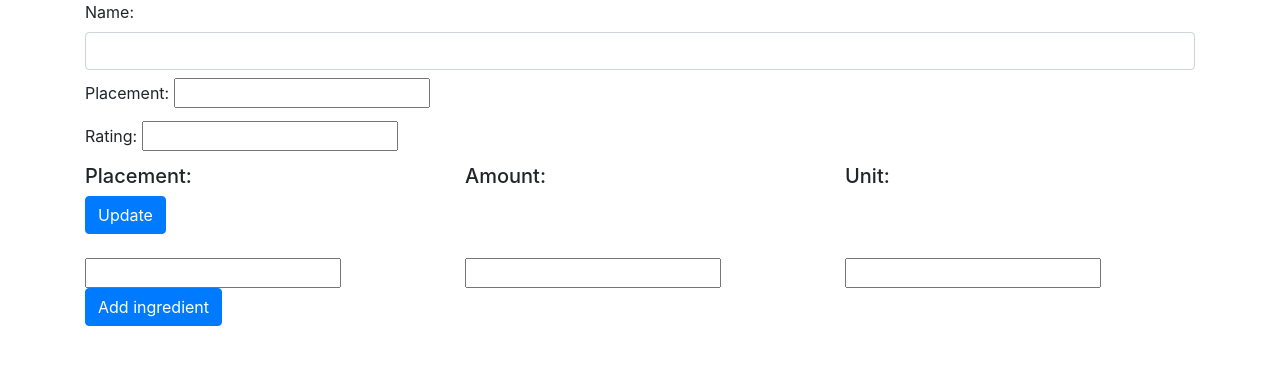
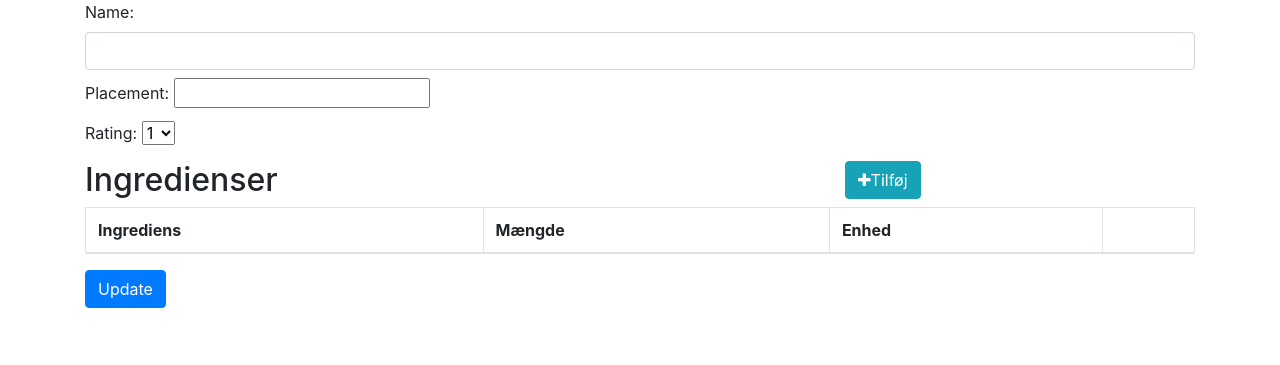
Before and after one commit to julietKiloRomeo/menu-editor, a FastAPI app: page /recipe/1 in a window 1280 px wide. Shown: the top 365 px of the page. Run offline with FastAPI, Linux system fonts and the light colour scheme; lists and menus that the app fills with data are empty; some libraries are stand-ins or nearby versions.

Commit message:
add jquery to dynamically update tables

```diff
--- a/main.py
+++ b/main.py
@@ -1,4 +1,4 @@
-from fastapi import FastAPI, Request, Form, status
+from fastapi import FastAPI, Request, Form, status, Depends
 from tinydb import TinyDB, Query
 import json
 import db as database
@@ -6,10 +6,14 @@ from fastapi.responses import HTMLResponse, RedirectResponse
 from fastapi.staticfiles import StaticFiles
 from fastapi.templating import Jinja2Templates
 
+import pathlib
+
+STATIC_DIR = pathlib.Path(__file__).parent / "static"
+print(STATIC_DIR)
 menu_db = database.DB()
 app = FastAPI()
 
-app.mount("/static", StaticFiles(directory="static"), name="static")
+app.mount("/static", StaticFiles(directory=STATIC_DIR), name="static")
 templates = Jinja2Templates(directory="templates")
 
 
@@ -41,7 +45,7 @@ def list_ingredients(page: int = -1, search: str = None):
 
 @app.post("/api/ingredient")
 def add_ingredient(item: database.Ingredient):
-    db_id = menu_db.add_from_api("ingredient", item.dict())
+    #db_id = menu_db.add_from_api("ingredient", item.dict())
     return { "success": db_id }
 
 @app.get("/api/recipe")
@@ -53,10 +57,15 @@ def list_recipies(page: int = -1, search: str = None):
         pagination = 20,
     )
 
-@app.post("/api/recipe")
-def add_recipe(item: database.Recipe):
-    db_id = menu_db.add_from_api("recipe", item.dict())
-    return { "success": db_id }
+@app.post("/api/recipe/{doc_id}")
+def upsert_recipe(doc_id: int, item: database.Recipe):
+    make_new = doc_id == -1
+    if make_new:
+        menu_db.add_from_api("recipe", item.dict())
+        print("recipe created")
+        return "recipe added"
+    print(item.dict())
+    return "recipe updated"
 
 #-----------------------------------------------------
 # HTML
@@ -73,10 +82,7 @@ def ingredient_list(request: Request):
 @app.post("/ingredient")
 async def ingredient_update(
         request: Request,
-        doc_id:int = Form(...),
-        name: str = Form(...),
-        category: str = Form(...),
-        alii: str = Form(...)
+        recipe: database.Recipe
     ):
     update_data = dict(
         name=name,
@@ -117,7 +123,31 @@ def recipe_list(request: Request):
     recipes = menu_db._db.table("recipe").all()
     return templates.TemplateResponse("recipe_list.html", {"request": request, "recipes": recipes})
 
+
+
+@app.post("/recipe/add_ingredient", response_class=HTMLResponse)
+def recipe_add_ingredient(
+    request: Request,
+    doc_id: int = Form(...),
+    name: str = Form(...),
+    value: float = Form(...),
+    unit: str = Form(...),
+):
+    DB.add_ingredient_to_recipe(self, doc_id, name, value, unit)
+    return RedirectResponse(url=f"/recipe/{doc_id}", status_code=status.HTTP_303_SEE_OTHER)
+
 @app.get("/recipe/{doc_id}", response_class=HTMLResponse)
 def recipe_details(request: Request, doc_id: int):
-    recipe = menu_db._db.table("recipe").get(doc_id=doc_id)
-    return templates.TemplateResponse("recipe_detail.html", {"request": request, "recipe": recipe})
+    recipe_or_none = menu_db._db.table("recipe").get(doc_id=doc_id)
+
+    recipe = recipe_or_none if recipe_or_none else {"name":"", "placement":"", "rating":0, "ingredients":[]}
+
+    ratings = [e.value for e in database.Rating]
+    return templates.TemplateResponse(
+        "recipe_detail.html",
+        {
+            "request": request,
+            "recipe": recipe,
+            "ratings": ratings
+        }
+    )
--- a/templates/layout.html
+++ b/templates/layout.html
@@ -6,12 +6,15 @@
     <meta name="author" content="">
 
     <title>Item Details</title>
-<link rel="stylesheet" href="https://stackpath.bootstrapcdn.com/bootstrap/4.5.0/css/bootstrap.min.css" integrity="sha384-9aIt2nRpC12Uk9gS9baDl411NQApFmC26EwAOH8WgZl5MYYxFfc+NcPb1dKGj7Sk" crossorigin="anonymous">
-
-<!-- JS, Popper.js, and jQuery -->
-<script src="https://code.jquery.com/jquery-3.5.1.slim.min.js" integrity="sha384-DfXdz2htPH0lsSSs5nCTpuj/zy4C+OGpamoFVy38MVBnE+IbbVYUew+OrCXaRkfj" crossorigin="anonymous"></script>
-<script src="https://cdn.jsdelivr.net/npm/popper.js@1.16.0/dist/umd/popper.min.js" integrity="sha384-Q6E9RHvbIyZFJoft+2mJbHaEWldlvI9IOYy5n3zV9zzTtmI3UksdQRVvoxMfooAo" crossorigin="anonymous"></script>
-<script src="https://stackpath.bootstrapcdn.com/bootstrap/4.5.0/js/bootstrap.min.js" integrity="sha384-OgVRvuATP1z7JjHLkuOU7Xw704+h835Lr+6QL9UvYjZE3Ipu6Tp75j7Bh/kR0JKI" crossorigin="anonymous"></script></head>
+    <link rel="stylesheet" href="https://fonts.googleapis.com/css?family=Roboto|Varela+Round|Open+Sans">
+    <link rel="stylesheet" href="https://stackpath.bootstrapcdn.com/bootstrap/4.5.0/css/bootstrap.min.css">
+    <link rel="stylesheet" href="https://fonts.googleapis.com/icon?family=Material+Icons">
+    <link rel="stylesheet" href="https://maxcdn.bootstrapcdn.com/font-awesome/4.7.0/css/font-awesome.min.css">
+    <script src="https://code.jquery.com/jquery-3.5.1.min.js"></script>
+    <script src="https://cdn.jsdelivr.net/npm/popper.js@1.16.0/dist/umd/popper.min.js"></script>
+    <script src="https://stackpath.bootstrapcdn.com/bootstrap/4.5.0/js/bootstrap.min.js"></script>
+    {% block javascript %}
+    {% endblock %}
 <body>
 
 <main role="main">
@@ -22,4 +25,5 @@
 
 </div>
 </body>
+
 </html>
--- a/templates/recipe_detail.html
+++ b/templates/recipe_detail.html
@@ -1,11 +1,18 @@
 {% extends "layout.html" %}
+
+{% block javascript %}
+    <script>
+        var recipe = {{recipe|safe}};
+        const url = "/api/recipe/{{recipe.doc_id or -1}}";
+    </script>
+    <script src="{{ url_for('static', path='/submit_recipe.js') }}"></script>
+{% endblock %}
+
 
 {% block content %}
 
-<form action="/recipe" method="POST">
 
 <div class="form-group mb-2">
-      <input type="hidden" name="doc_id" value="{{recipe.doc_id}}">
   <label for="nameinput">Name:</label>
     <h2>
   <input type="text" id="nameinput" name="name" value="{{recipe.name }}" class="form-control" >
@@ -19,54 +26,44 @@
 
 <div class="form-group mb-2">
   <label for="ratinginput">Rating:</label>
-      <input type="text" id="ratinginput" name="rating" value="{{recipe.rating }}">
+  <select id="ratinginput" name="rating">
+    {% for rat in ratings %}
+        <option value={{rat}} {{"selected" if recipe.rating==rat else ""}}>{{rat}}</option>
+    {%endfor%}
+  </select>
 </div>
 
+
+
+<div class="table-wrapper">
+    <div class="table-title">
         <div class="row">
-        <div class="col-sm">
-          <h5>Placement:</h5>
-        </div>
-        <div class="col-sm">
-          <h5>Amount:</h5>
-        </div>
-        <div class="col-sm">
-          <h5>Unit:</h5>
+            <div class="col-sm-8"><h2>Ingredienser</h2></div>
+            <div class="col-sm-4">
+                <button type="button" class="btn btn-info add-new"><i class="fa fa-plus"></i>Tilføj</button>
             </div>
         </div>
+    </div>
+    <table class="table table-bordered">
+        <thead>
+            <tr>
+                <th>Ingrediens</th>
+                <th>Mængde</th>
+                <th>Enhed</th>
+                <th></th>
+            </tr>
+        </thead>
+        <tbody>
+        </tbody>
+    </table>
+</div>
 
-    {%for ingredient in recipe.ingredients%}
-    <div class="row">
-        <div class="col-sm">
-          <input type="text" name="name-{{loop.index}}" value="{{ingredient.ingredient}}">
-        </div>
-        <div class="col-sm">
-          <input type="text" name="value-{{loop.index}}" value="{{ingredient.amount}}">
-        </div>
-        <div class="col-sm">
-          <input type="text" name="unit-{{loop.index}}" value="{{ingredient.unit}}">
-        </div>
-    </div>
-    {%endfor%}
-    <button type="submit" class="btn btn-primary mb-2">Update</button>
-
-</form>
+<button type="submit" class="btn btn-primary mb-2 update">Update</button>
 
 
-<form action="/recipe/add_ingredient" method="POST">
-    <div class="row">
-      <input type="hidden" name="doc_id" value="{{recipe.doc_id}}">
-        <div class="col-sm">
-          <input type="text" name="name">
-        </div>
-        <div class="col-sm">
-          <input type="text" name="value">
-        </div>
-        <div class="col-sm">
-          <input type="text" name="unit">
-        </div>
-    </div>
-    <button type="submit" class="btn btn-primary mb-2">Add ingredient</button>
-</form>
+
+
+
 
 
 {% endblock %}
```
Also changed, not shown: static/submit_recipe.js (added, +64 -0 lines), 1 other file. Lines whose indentation alone changed are shown as unchanged.
